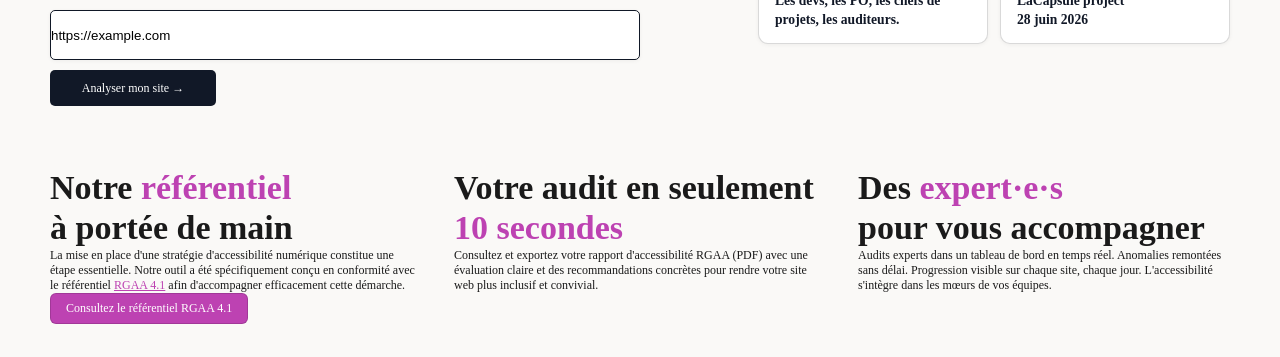
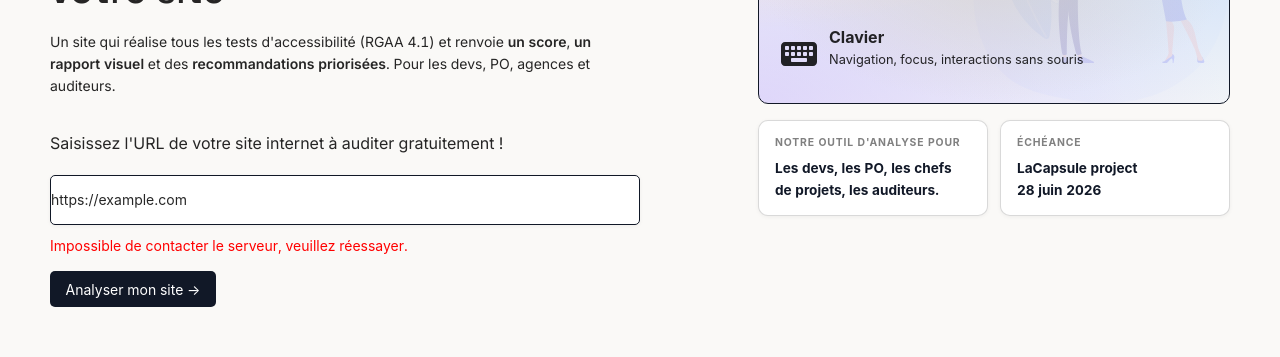
Before and after one commit to nino-nojutsu/makeitaccessible-front, a Next.js app: page / in a window 1280 px wide. Both pictures are taken after typing "https://example.com" into the empty fields and a click on the button "Analyser mon site →". Shown: the part 300-657 px from the top of the page. Built offline with nearby package versions, Linux system fonts and the light colour scheme; no server answers.

Commit message:
fix(analyse) add message depending on failed test

```diff
--- a/components/Analyse.js
+++ b/components/Analyse.js
@@ -14,6 +14,7 @@ function Analyse() {
   /** state **/
   // stocke l'URL saisie par l'utilisateur
   const [url, setUrl] = useState("");
+  const [error, setError] = useState("");
 
   /** comportements **/
   // Met à jour l'état à chaque lancement d'analyse
@@ -24,7 +25,18 @@ function Analyse() {
   // Envoi de l'URL au backend en webservice pour lancer l'analyse
   const handleSubmit = (event) => {
     event.preventDefault();
-    // @nina todo: Open Modale + Loader
+
+    const urlCheck = /^https:\/\/.+\..+/;
+
+    // !url = true si url est undefined, null
+    // !urlCheck.test(url) = true si l'url ne correspond pas au format
+    // .test() = méthode native RegExp, prend une string et retourne true/false selon si la regex matche ou pas
+    if (!url || !urlCheck.test(url)) {
+      setError("L'URL doit commencer par https:// et contenir un domaine valide");
+      return;
+    }
+
+    setError("");
 
     const siteDomain = url.match(/https?:\/\/(?:www\.)?([^.]+)\./);
     const siteName = url.match(/https?:\/\/(?:www\.)?([^/]+)/);
@@ -39,10 +51,15 @@ function Analyse() {
         if (data.result) {
           // @nina todo: Close Modale
           router.push("/audit");
+        } else {
+          setError(data.error || "L'audit a échoué, veuillez réessayer.");
         }
       })
-      .catch((error) => console.error(error));
-  };
+      .catch((error) => {
+        console.error(error);
+        setError("Impossible de contacter le serveur, veuillez réessayer.");
+      });
+    }
 
     /** affichage **/
     return (
@@ -63,6 +80,7 @@ function Analyse() {
             value={url}
             onChange={(e) => handleInputChange(e.target.value)}
           />
+          {error && <p className={styles.error} role="alert">{error}</p>}
           <button className={styles.ctaSearch} type="submit">
             Analyser mon site →
           </button>
--- a/pages/_app.js
+++ b/pages/_app.js
@@ -1,7 +1,7 @@
 import '../styles/globals.css'
 import Head from 'next/head'
-import Header from '../components/Header';
-import Footer from '../components/Footer';
+import Header from '../components/nav/Header';
+import Footer from '../components/nav/Footer';
 
 // manage global redux state
 import { Provider } from 'react-redux'
--- a/styles/Home.module.css
+++ b/styles/Home.module.css
@@ -324,3 +324,8 @@
   box-shadow: 0 1px 4px rgba(0, 0, 0, 0.05);
   cursor: pointer;
 }
+
+/* -- Message erreur --*/
+.error {
+  color:red;
+}
```
Lines whose indentation alone changed are shown as unchanged.
